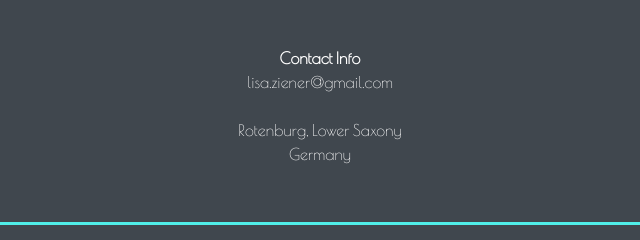
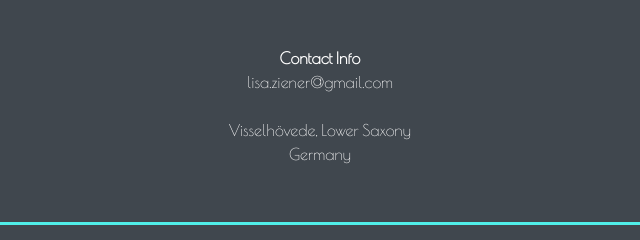
Before and after one commit to Karaene/Karaene.github.io, a plain HTML site: page index.html in a window 1280 px wide. Shown: the part 2741-2981 px from the top of the page, 320-960 px from the left. Drawn offline with nearby package versions, Linux system fonts and the light colour scheme.

Commit message:
Update index.html

```diff
--- a/index.html
+++ b/index.html
@@ -264,7 +264,7 @@
 			<div class="col-md-5 text-center">
 				<strong>Contact Info</strong>
 				<p>lisa.ziener@gmail.com<br><br>
-				Rotenburg, Lower Saxony<br>
+				Visselhövede, Lower Saxony<br>
 				Germany</p>
 			</div>
 
```
